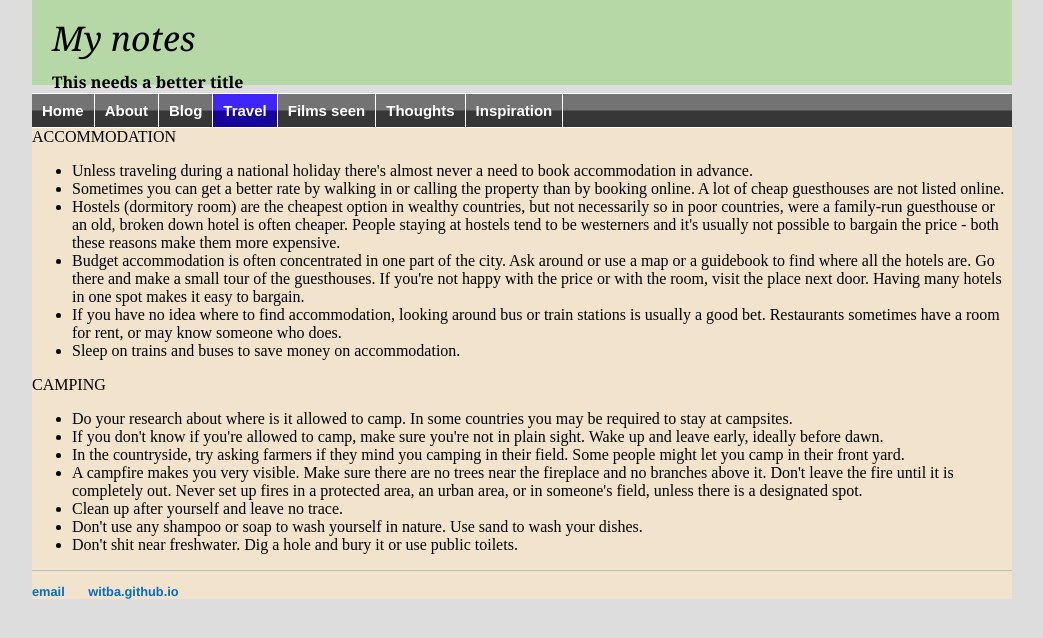
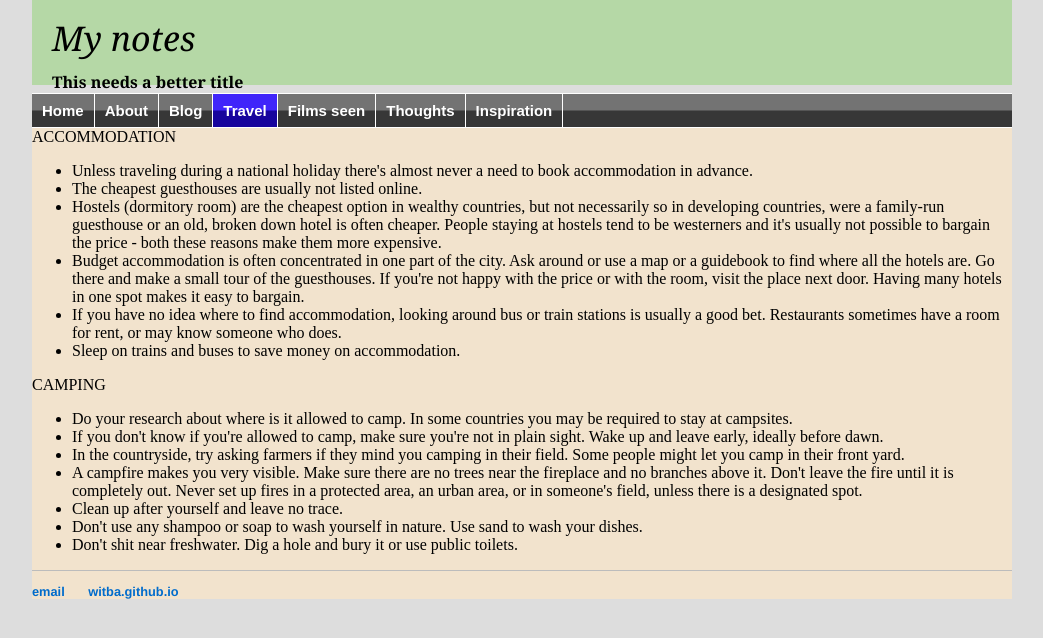
Before and after one commit to witba/witba.github.io, a Jekyll site: the page built from travel/accommodation.html, in a window 1280 px wide. Shown: the top 638 px of the page, without its empty margins (118-1161 px from the left). Built offline with Jekyll 4.4.1, drawn with Linux system fonts in a browser that asks for light colours.

Commit message:
Update accommodation.html

```diff
--- a/travel/accommodation.html
+++ b/travel/accommodation.html
@@ -8,8 +8,8 @@ title: Travel resources
 ACCOMMODATION<br>
 <ul>
 <li>Unless traveling during a national holiday there's almost never a need to book accommodation in advance.<br>
-<li>Sometimes you can get a better rate by walking in or calling the property than by booking online. A lot of cheap guesthouses are not listed online.<br>
-<li>Hostels (dormitory room) are the cheapest option in wealthy countries, but not necessarily so in poor countries, were a family-run guesthouse or an old, broken down hotel is often cheaper. People staying at hostels tend to be westerners and it's usually not possible to bargain the price - both these reasons make them more expensive.<br>
+<li>The cheapest guesthouses are usually not listed online.<br>
+<li>Hostels (dormitory room) are the cheapest option in wealthy countries, but not necessarily so in developing countries, were a family-run guesthouse or an old, broken down hotel is often cheaper. People staying at hostels tend to be westerners and it's usually not possible to bargain the price - both these reasons make them more expensive.<br>
 <li>Budget accommodation is often concentrated in one part of the city. Ask around or use a map or a guidebook to find where all the hotels are. Go there and make a small tour of the guesthouses. If you're not happy with the price or with the room, visit the place next door. Having many hotels in one spot makes it easy to bargain.<br>
 <li>If you have no idea where to find accommodation, looking around bus or train stations is usually a good bet. Restaurants sometimes have a room for rent, or may know someone who does.<br>
 <li>Sleep on trains and buses to save money on accommodation.<br>
```
